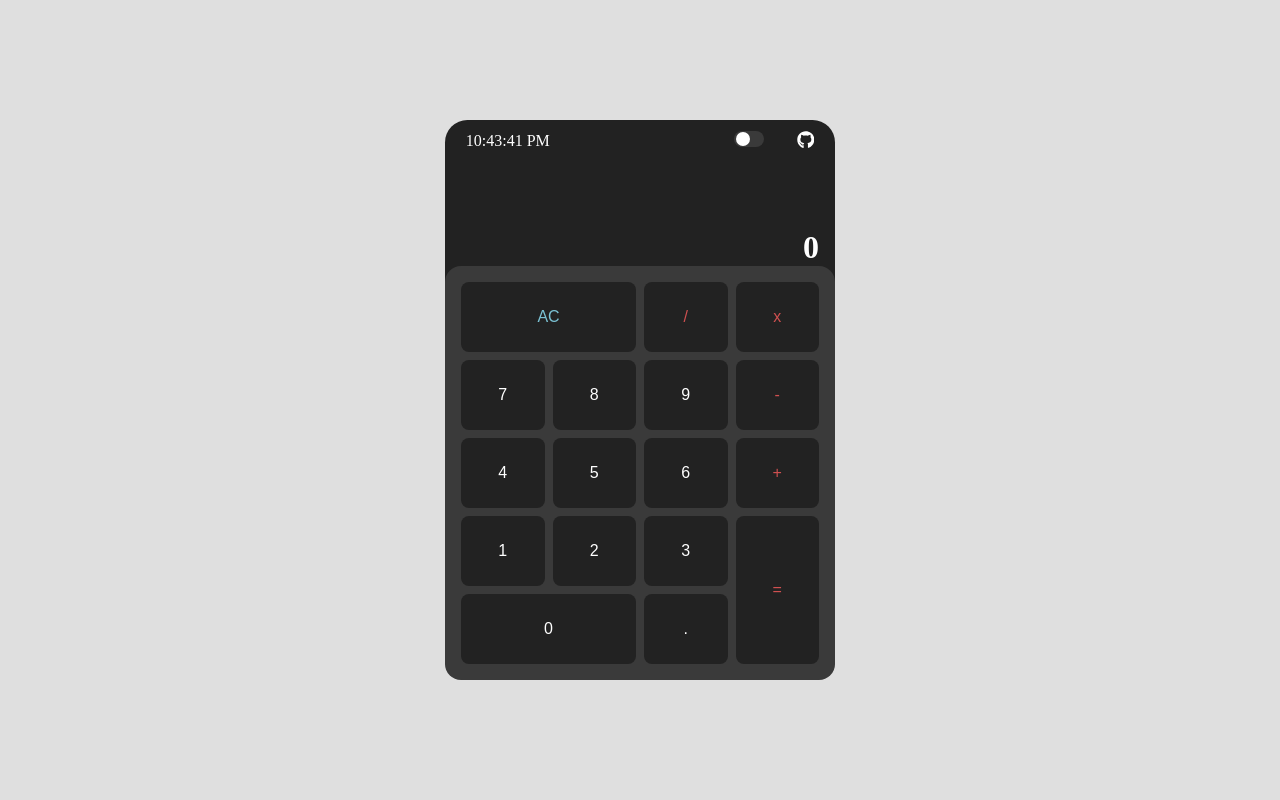
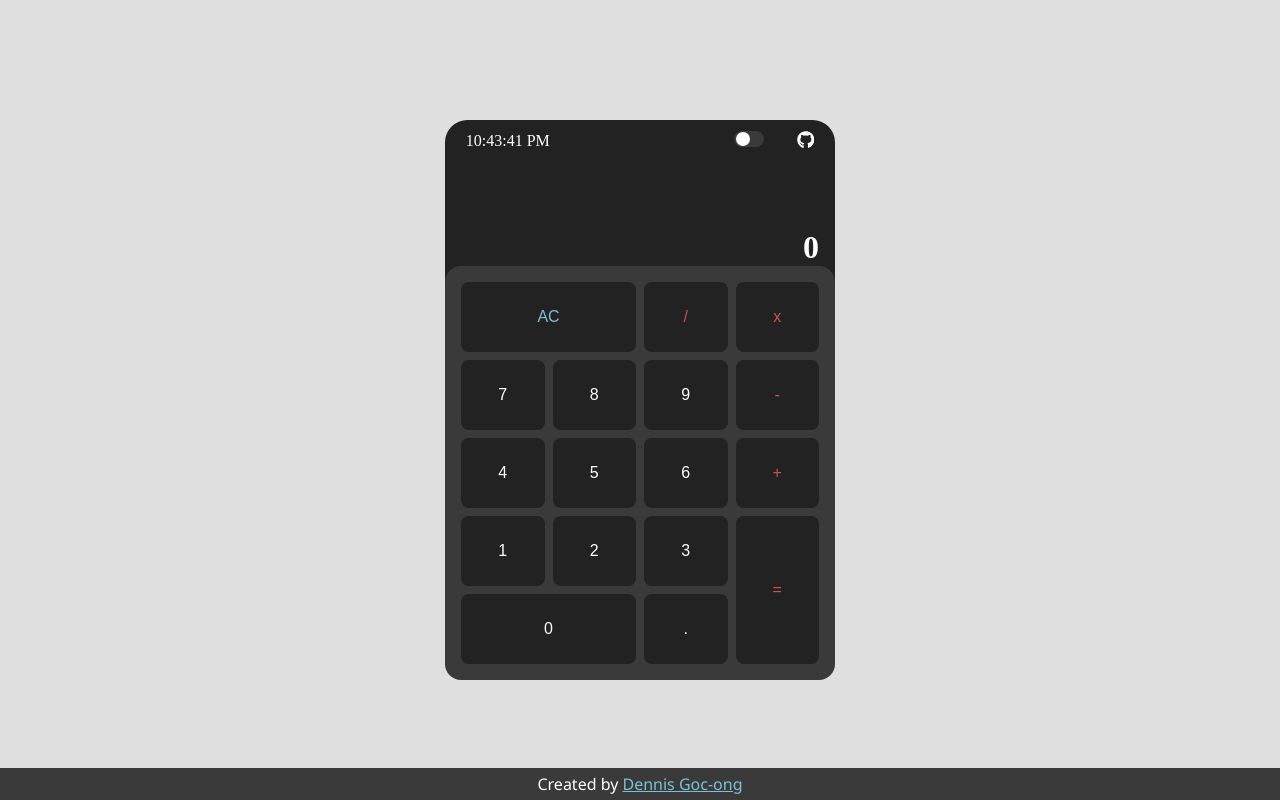
Before and after one commit to m-dennisgocong/my-calculator, a React (Vite) app: page / in a window 1280 px wide. Built offline with nearby package versions, Linux system fonts and the light colour scheme.

Commit message:
feat: add footer

```diff
--- a/src/App.css
+++ b/src/App.css
@@ -56,3 +56,20 @@
     justify-content: space-between;
     transition: color .3s, background-color .3s;
 }
+
+footer{
+    position: fixed;
+    bottom: 0;
+    left: 0;
+    right: 0;
+    width: 100%;
+    background-color: rgb(58, 58, 58);
+    height: 2em;
+    line-height: 2em;
+    text-align: center;
+    font-family: 'Segoe UI', Tahoma, Geneva, Verdana, sans-serif;
+}
+footer a{
+
+    color: rgb(123, 194, 212);
+}
--- a/src/App.jsx
+++ b/src/App.jsx
@@ -12,6 +12,9 @@ function App() {
     <div className={`App ${theme}`}>
       <Header/>
       <Calculator />
+      <footer>
+        Created by <a href="https://github.com/m-dennisgocong">Dennis Goc-ong</a>
+      </footer>
     </div>
   );
 }
```
